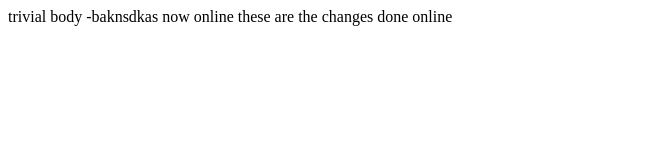
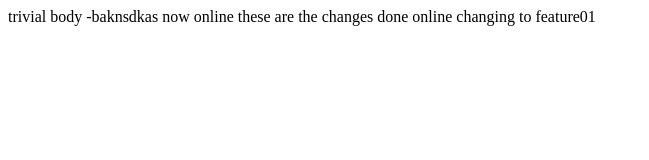
Before and after one commit to abhay-prajapati/git-demo, a plain HTML site: page web/index.html in a window 1280 px wide. Shown: the whole page, without its empty margins (0-649 px from the left). Drawn offline with Linux system fonts and the light colour scheme.

Commit message:
added to feature01

```diff
--- a/web/index.html
+++ b/web/index.html
@@ -5,5 +5,6 @@
 <body>
 trivial body -baknsdkas now online
 these are the changes done online
+changing to feature01
 </body>
 </html>
```
